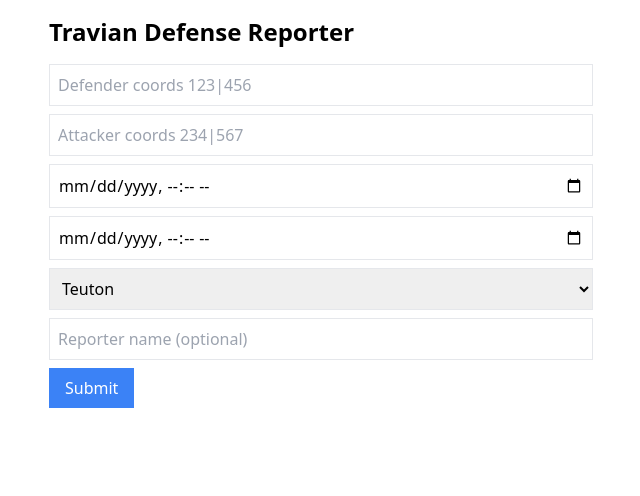
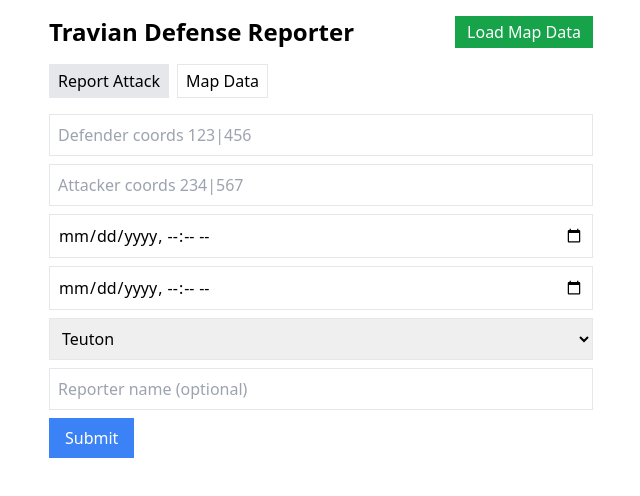
Before and after one commit to kikuman/TravDef, a Next.js app: page / in a window 1280 px wide. Shown: the top 496 px of the page, without its empty margins (319-959 px from the left). Built offline with nearby package versions, Linux system fonts and the light colour scheme.

Commit message:
Add map data loading and display

```diff
--- /dev/null
+++ b/pages/api/map.js
@@ -0,0 +1,31 @@
+export default async function handler(req, res) {
+  if (req.method !== 'GET') return res.status(405).json({ error: 'Method not allowed' })
+  try {
+    const response = await fetch('https://ts5.x1.asia.travian.com/map.sql')
+    if (!response.ok) throw new Error('Failed to fetch map data')
+    const text = await response.text()
+    const villages = parseMap(text)
+    res.status(200).json({ villages })
+  } catch (err) {
+    console.error(err)
+    res.status(500).json({ error: 'Failed to load map data' })
+  }
+}
+
+function parseMap(text) {
+  const regex = /INSERT INTO `x_world` VALUES \(([^)]+)\);/g
+  const villages = []
+  const clean = s => s.replace(/^'(.*)'$/, '$1').replace(/''/g, "'")
+  for (const m of text.matchAll(regex)) {
+    const values = m[1].split(/,(?=(?:[^']*'[^']*')*[^']*$)/)
+    const [, x, y, , , name, , player, , alliance] = values
+    villages.push({
+      name: clean(name),
+      player: clean(player),
+      x: parseInt(x, 10),
+      y: parseInt(y, 10),
+      alliance: clean(alliance),
+    })
+  }
+  return villages
+}
--- a/pages/index.js
+++ b/pages/index.js
@@ -1,4 +1,4 @@
-import { useState } from 'react'
+import { useState, useEffect } from 'react'
 
 const troopSpeeds = {
   Teuton: [
@@ -40,7 +40,11 @@
 }
 
 function parseCoords(coords) {
-  const [x, y] = coords.split('|').map(Number)
+  if (!coords) return { x: NaN, y: NaN }
+  const trimmed = coords.replace(/[()\s]/g, '')
+    .replace('/', '|')
+    .replace(',', '|')
+  const [x, y] = trimmed.split('|').map(Number)
   return { x, y }
 }
 
@@ -67,9 +71,18 @@
     reporter: '',
   })
   const [result, setResult] = useState(null)
+  const [villages, setVillages] = useState([])
+  const [loadingMap, setLoadingMap] = useState(false)
+  const [activeTab, setActiveTab] = useState('report')
+  const [attackerVillage, setAttackerVillage] = useState('')
 
   const handleChange = e => {
     setForm({ ...form, [e.target.name]: e.target.value })
+    if (e.target.name === 'attacker' && villages.length) {
+      const { x, y } = parseCoords(e.target.value)
+      const v = villages.find(v => v.x === x && v.y === y)
+      setAttackerVillage(v ? v.name : '')
+    }
   }
 
   const handleSubmit = async e => {
@@ -87,12 +100,57 @@
     }
   }
 
+  const loadMap = async () => {
+    setLoadingMap(true)
+    try {
+      const res = await fetch('/api/map')
+      const data = await res.json()
+      if (res.ok) {
+        setVillages(data.villages)
+      } else {
+        alert(data.error || 'Failed to load map')
+      }
+    } catch (e) {
+      alert('Failed to load map')
+    }
+    setLoadingMap(false)
+  }
+
   return (
     <div className="max-w-xl mx-auto p-4">
-      <h1 className="text-2xl font-bold mb-4">Travian Defense Reporter</h1>
+      <div className="flex justify-between items-center mb-4">
+        <h1 className="text-2xl font-bold">Travian Defense Reporter</h1>
+        <button
+          onClick={loadMap}
+          className="bg-green-600 text-white px-3 py-1"
+        >
+          {loadingMap ? 'Loading...' : 'Load Map Data'}
+        </button>
+      </div>
+      <div className="mb-4 space-x-2">
+        <button
+          className={`px-2 py-1 border ${activeTab === 'report' ? 'bg-gray-200' : ''}`}
+          onClick={() => setActiveTab('report')}
+        >
+          Report Attack
+        </button>
+        <button
+          className={`px-2 py-1 border ${activeTab === 'map' ? 'bg-gray-200' : ''}`}
+          onClick={() => setActiveTab('map')}
+        >
+          Map Data
+        </button>
+      </div>
+
+      {activeTab === 'report' && (
         <form onSubmit={handleSubmit} className="space-y-2">
           <input name="defender" placeholder="Defender coords 123|456" className="border p-2 w-full" value={form.defender} onChange={handleChange} required />
+          <div>
             <input name="attacker" placeholder="Attacker coords 234|567" className="border p-2 w-full" value={form.attacker} onChange={handleChange} required />
+            {attackerVillage && (
+              <p className="text-sm text-gray-600">{attackerVillage}</p>
+            )}
+          </div>
           <input type="datetime-local" name="landing" className="border p-2 w-full" value={form.landing} onChange={handleChange} required />
           <input type="datetime-local" name="firstSeen" className="border p-2 w-full" value={form.firstSeen} onChange={handleChange} required />
           <select name="tribe" className="border p-2 w-full" value={form.tribe} onChange={handleChange}>
@@ -103,6 +161,44 @@
           <input name="reporter" placeholder="Reporter name (optional)" className="border p-2 w-full" value={form.reporter} onChange={handleChange} />
           <button type="submit" className="bg-blue-500 text-white px-4 py-2">Submit</button>
         </form>
+      )}
+
+      {activeTab === 'map' && (
+        <div>
+          <p className="mb-2">Villages loaded: {villages.length}</p>
+          <button
+            onClick={loadMap}
+            className="mb-2 bg-green-600 text-white px-3 py-1"
+          >
+            Refresh
+          </button>
+          <div className="max-h-96 overflow-y-auto border">
+            <table className="min-w-full text-sm">
+              <thead>
+                <tr className="border-b">
+                  <th className="px-2 text-left">Village</th>
+                  <th className="px-2 text-left">Player</th>
+                  <th className="px-2 text-left">Ally</th>
+                  <th className="px-2 text-left">X</th>
+                  <th className="px-2 text-left">Y</th>
+                </tr>
+              </thead>
+              <tbody>
+                {villages.map((v, i) => (
+                  <tr key={i} className="border-b">
+                    <td className="px-2">{v.name}</td>
+                    <td className="px-2">{v.player}</td>
+                    <td className="px-2">{v.alliance}</td>
+                    <td className="px-2">{v.x}</td>
+                    <td className="px-2">{v.y}</td>
+                  </tr>
+                ))}
+              </tbody>
+            </table>
+          </div>
+        </div>
+      )}
+
       {result && (
         <div className="mt-4 border p-2">
           <h2 className="font-bold">Report Saved</h2>
```
Lines whose indentation alone changed are shown as unchanged.
